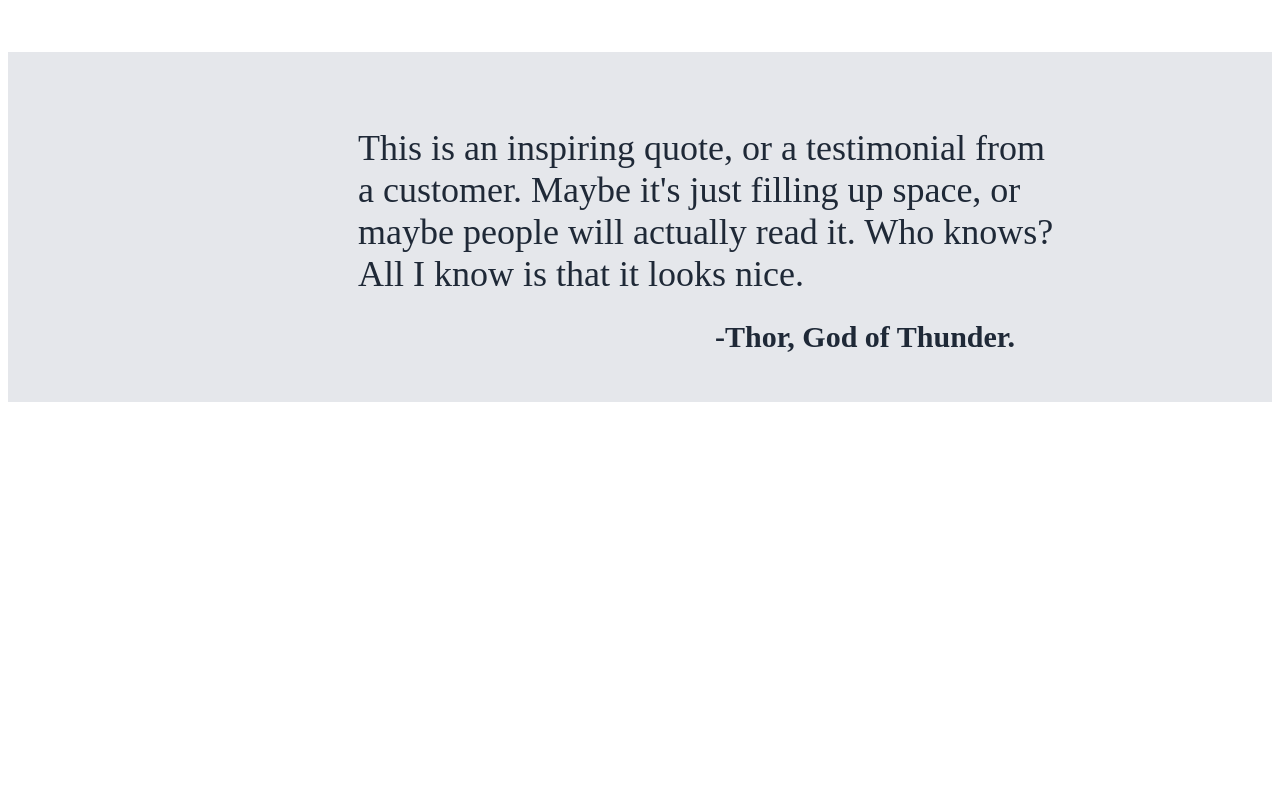
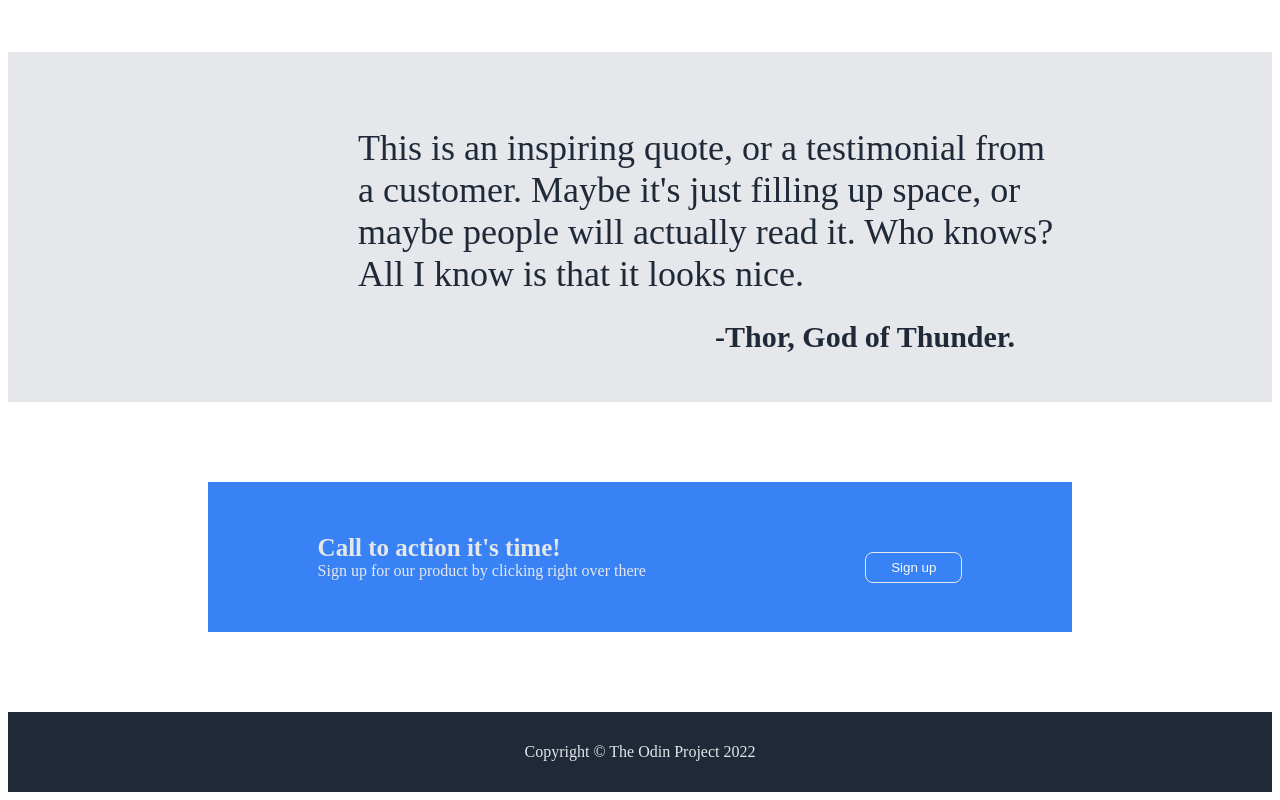
Before and after one commit to yoyonathan/Webpage-project, a plain HTML site: page index.html in a window 1280 px wide. Shown: the part 738-1538 px from the top of the page. Before the commit the page ends 1148 px from the top, so only its background shows below. Drawn offline with Linux system fonts and the light colour scheme.

Commit message:
Lower and footer complete

```diff
--- a/index.html
+++ b/index.html
@@ -54,5 +54,15 @@
                 -Thor, God of Thunder.
             </div>
         </div>
+        <div class="lower">
+            <div class="more-text">
+                <div class="title2">Call to action it's time!</div>
+                <div class="under-text2"> Sign up for our product by clicking right over there</div>
+            </div>
+            <button class="sign-up-button">Sign up</button>
+        </div>
+        <div class="footer">
+            <div class="copyright">Copyright © The Odin Project 2022</div>
+        </div>
       </body>
 </html>
--- a/style.css
+++ b/style.css
@@ -41,7 +41,7 @@
     font-size: 18px;
     width: 350px;
 }
-button {
+button, .sign-up-button {
     color: #F9FAF8;
     background-color: #3882F6;
     padding: 7px 25px;
@@ -118,3 +118,39 @@ button {
     justify-content: center;
     padding-left: 450px;
 }
+.lower{
+    background-color: #3882F6;
+    height: 150px;
+    margin-top: 80px;
+    margin-bottom: 80px;
+    margin-left: 200px;
+    margin-right: 200px;
+    display: flex;
+    justify-content: space-around;
+    align-items: center;
+}
+.title2 {
+    color: #E5E7EB;
+    font-weight: 900;
+    font-size: 25px;
+    font-style: light italic;
+}
+.under-text2 {
+    color: #E5E7EB;
+    font-style: light italic;
+}
+
+.sign-up-button {
+    border: 1px solid #E5E7EB
+}
+
+.footer {
+    height: 80px;
+    background-color: #1F2937;
+    display: flex;
+    justify-content: center;
+    align-items: center;
+}
+.copyright {
+    color: #E5E7EB;
+}
```
